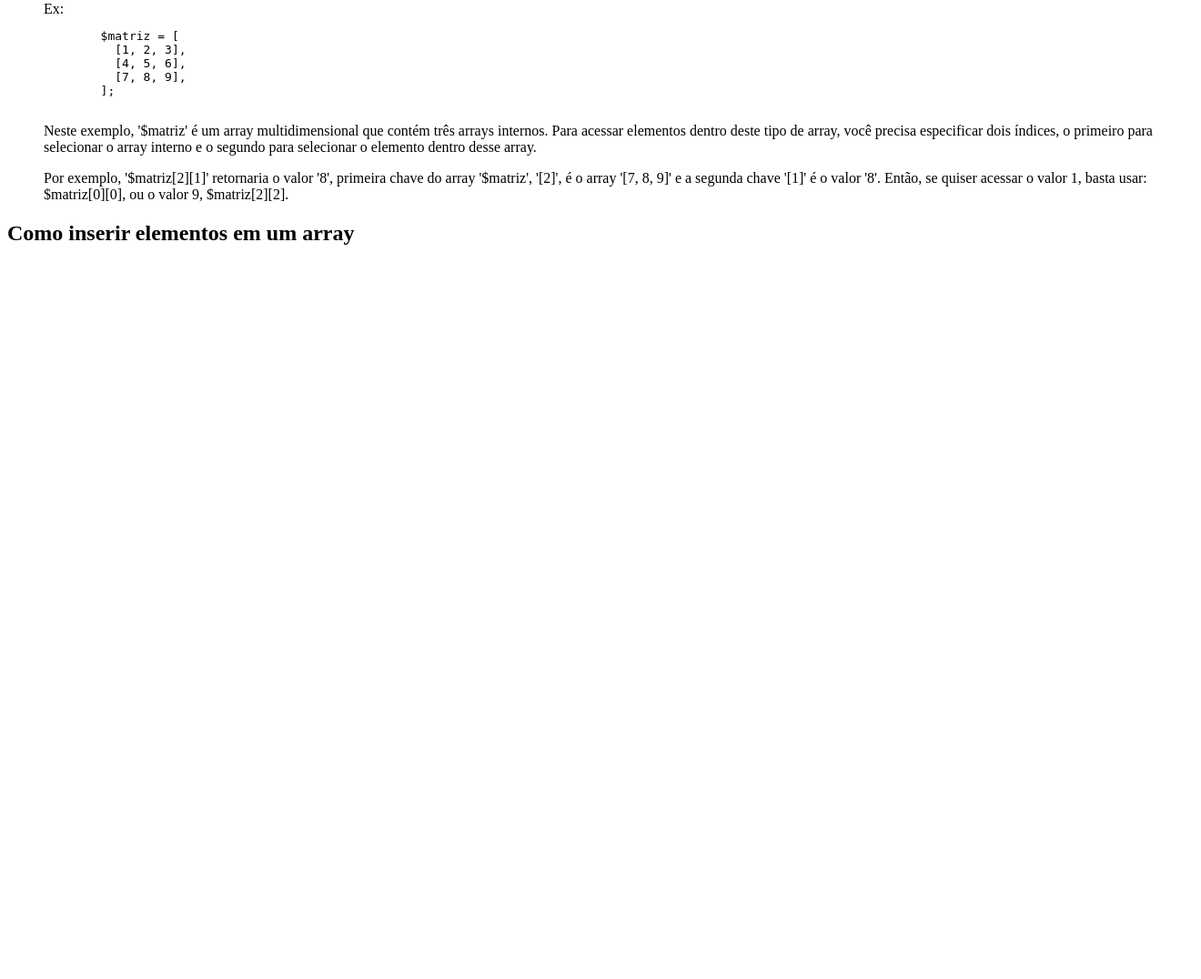
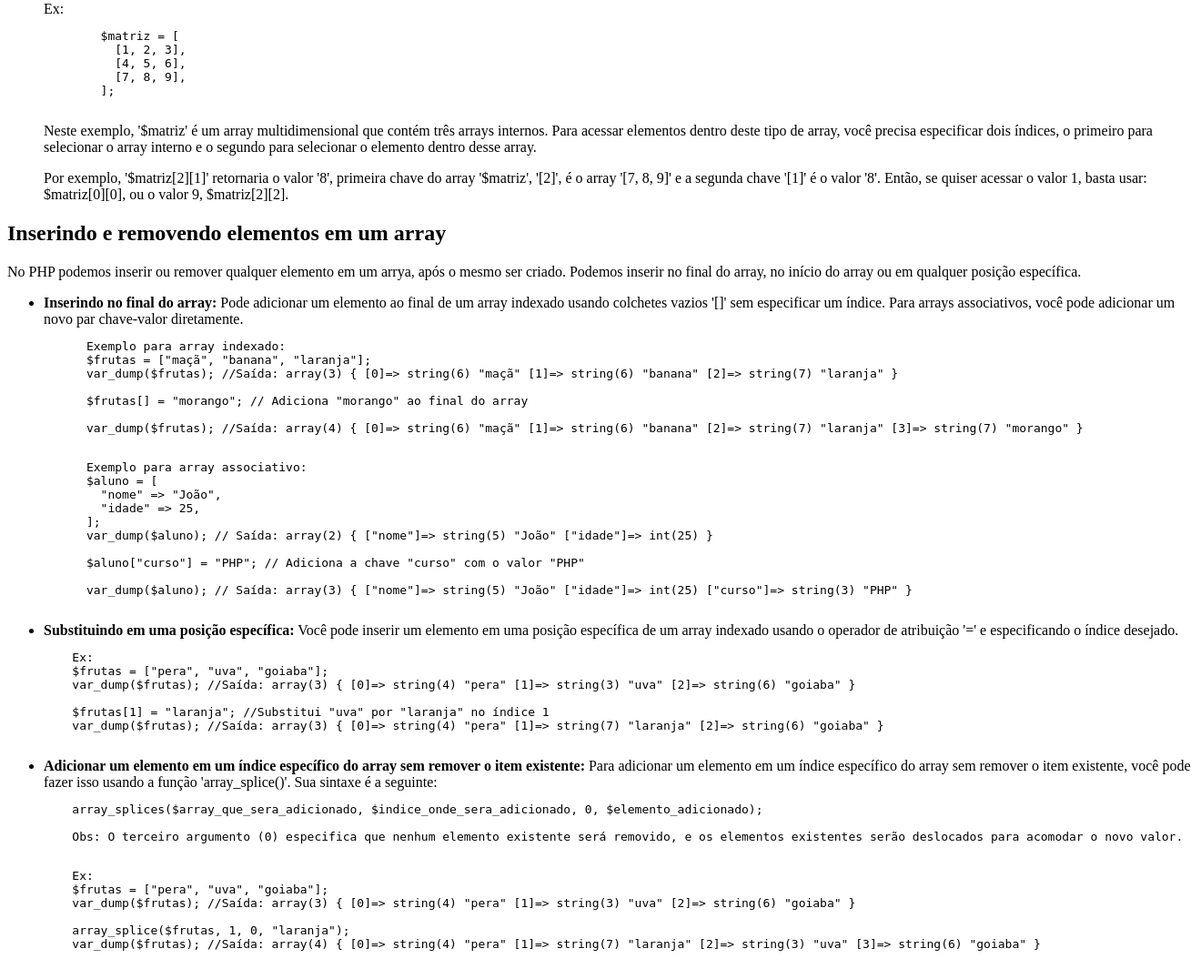
Before and after one commit to Ricardo93santos/CursoPHP, a PHP site: page / in a window 1320 px wide. Shown: the part 1828-2904 px from the top of the page at 91% size. Before the commit the page ends 2097 px from the top, so only its background shows below. Run offline with PHP 8.4, Linux system fonts and the light colour scheme.

Commit message:
Continuação da aula sobre arrays, alterando um array

```diff
--- a/Aulas/aula015-arrays/index.php
+++ b/Aulas/aula015-arrays/index.php
@@ -113,7 +113,58 @@
       </ol>
   </section>
   <section>
-    <h2>Como inserir elementos em um array</h2>
+    <h2>Inserindo e removendo elementos em um array</h2>
+    <p>No PHP podemos inserir ou remover qualquer elemento em um arrya, após o mesmo ser criado. Podemos inserir no final do array, no início do array ou em qualquer posição específica.</p>
+    <ul>
+      <li><strong>Inserindo no final do array:</strong> Pode adicionar um elemento ao final de um array indexado usando colchetes vazios '[]' sem especificar um índice. Para arrays associativos, você pode adicionar um novo par chave-valor diretamente.
+      <pre>
+      Exemplo para array indexado:
+      $frutas = ["maçã", "banana", "laranja"];
+      var_dump($frutas); //Saída: array(3) { [0]=> string(6) "maçã" [1]=> string(6) "banana" [2]=> string(7) "laranja" }
+
+      $frutas[] = "morango"; // Adiciona "morango" ao final do array
+
+      var_dump($frutas); //Saída: array(4) { [0]=> string(6) "maçã" [1]=> string(6) "banana" [2]=> string(7) "laranja" [3]=> string(7) "morango" }
+      </pre>
+      <pre>
+      Exemplo para array associativo:
+      $aluno = [
+        "nome" => "João",
+        "idade" => 25,
+      ];
+      var_dump($aluno); // Saída: array(2) { ["nome"]=> string(5) "João" ["idade"]=> int(25) }
+
+      $aluno["curso"] = "PHP"; // Adiciona a chave "curso" com o valor "PHP"
+
+      var_dump($aluno); // Saída: array(3) { ["nome"]=> string(5) "João" ["idade"]=> int(25) ["curso"]=> string(3) "PHP" }
+      </pre>
+    </li>
+    <li><strong>Substituindo em uma posição específica:</strong> Você pode inserir um elemento em uma posição específica de um array indexado usando o operador de atribuição '=' e especificando o índice desejado.
+    <pre>
+    Ex:
+    $frutas = ["pera", "uva", "goiaba"];
+    var_dump($frutas); //Saída: array(3) { [0]=> string(4) "pera" [1]=> string(3) "uva" [2]=> string(6) "goiaba" }
+
+    $frutas[1] = "laranja"; //Substitui "uva" por "laranja" no índice 1
+    var_dump($frutas); //Saída: array(3) { [0]=> string(4) "pera" [1]=> string(7) "laranja" [2]=> string(6) "goiaba" }
+    </pre>
+    </li>
+    <li><strong>Adicionar um elemento em um índice específico do array sem remover o item existente:</strong> Para adicionar um elemento em um índice específico do array sem remover o item existente, você pode fazer isso usando a função 'array_splice()'. Sua sintaxe é a seguinte:
+    <pre>
+    array_splices($array_que_sera_adicionado, $indice_onde_sera_adicionado, 0, $elemento_adicionado);
+
+    Obs: O terceiro argumento (0) especifica que nenhum elemento existente será removido, e os elementos existentes serão deslocados para acomodar o novo valor.
+    </pre>
+    <pre>
+    Ex:
+    $frutas = ["pera", "uva", "goiaba"];
+    var_dump($frutas); //Saída: array(3) { [0]=> string(4) "pera" [1]=> string(3) "uva" [2]=> string(6) "goiaba" }
+
+    array_splice($frutas, 1, 0, "laranja");
+    var_dump($frutas); //Saída: array(4) { [0]=> string(4) "pera" [1]=> string(7) "laranja" [2]=> string(3) "uva" [3]=> string(6) "goiaba" }
+    </pre>
+    </li>
+    </ul>
   </section>
 </body>
 </html>
```
